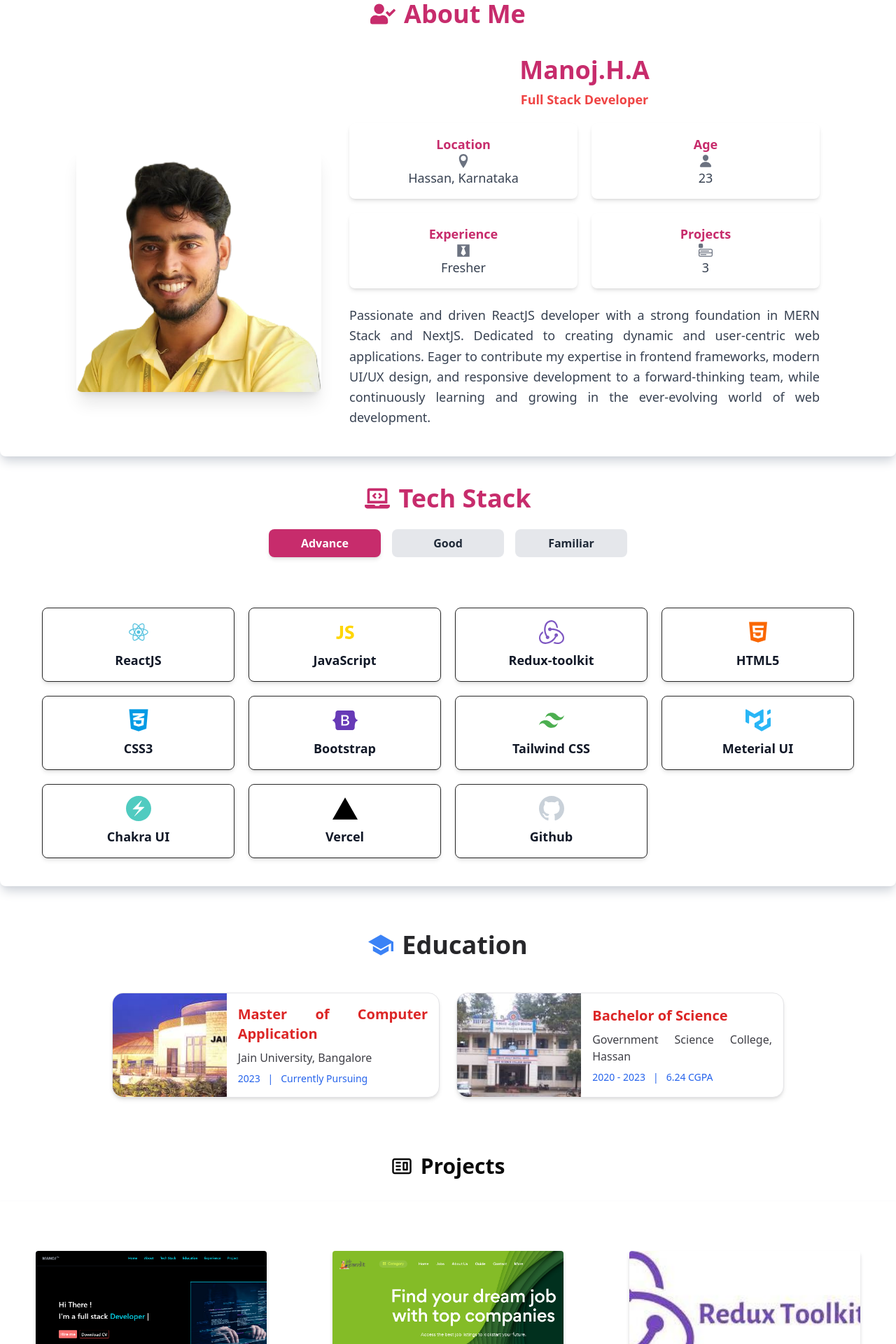
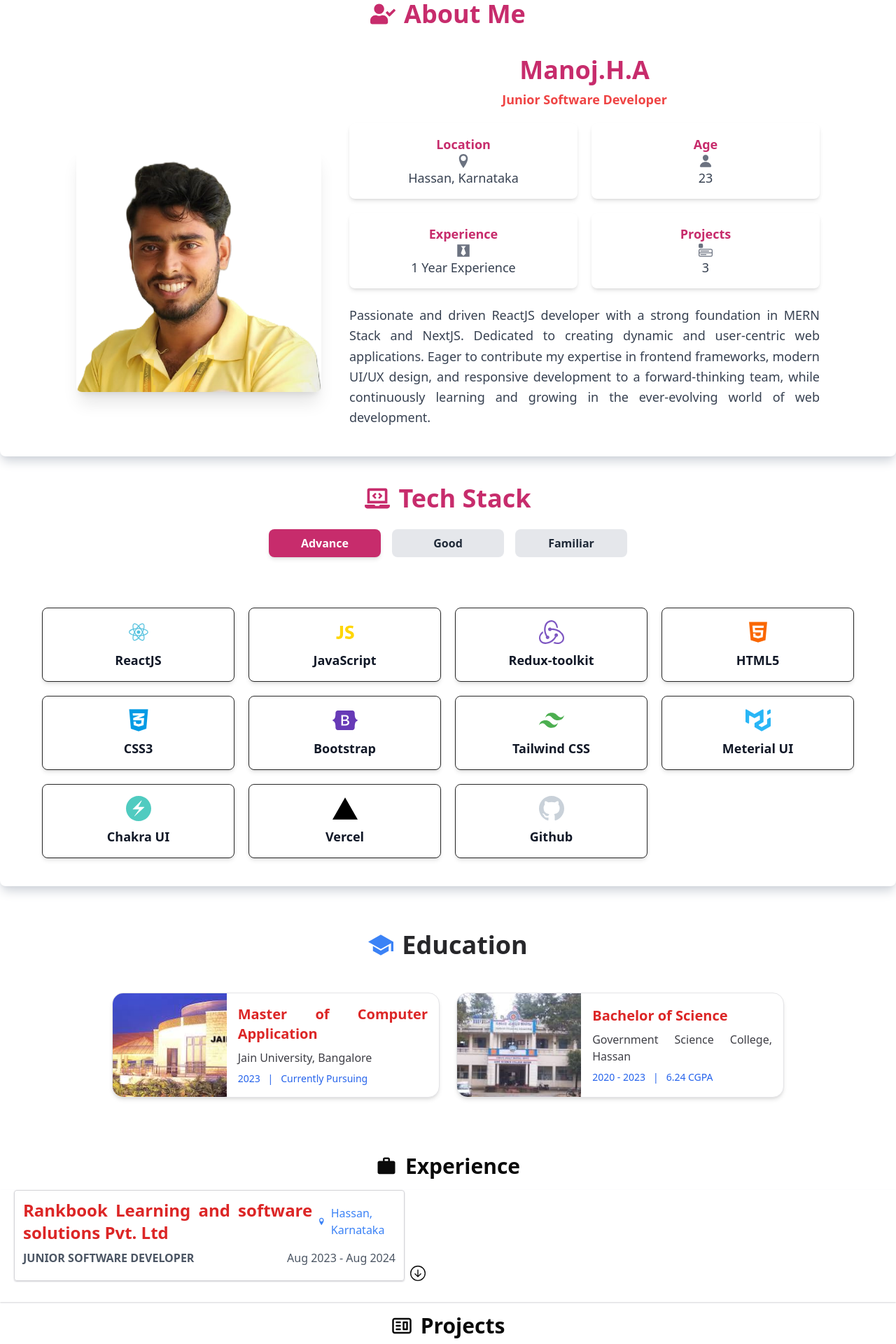
Before and after one commit to ashokmanoj/myportfolio, a Next.js app: page / in a window 1280 px wide. Shown: the part 840-2760 px from the top of the page at 70% size. Built offline with nearby package versions, Linux system fonts and the light colour scheme; no server answers.

Commit message:
small changes are added

```diff
--- a/constants/ExperienceData.jsx
+++ b/constants/ExperienceData.jsx
@@ -1,20 +1,20 @@
 export const ExperienceData = [
   {
-    companyName: "Good Tech MIND",
-    location: "Kolkata, India",
-    role: "MERN STACK INTERN",
-    fromTo: "Aprile 2023 - June 2023",
+    companyName: "Rankbook Learning and software solutions Pvt. Ltd",
+    location: "Hassan, Karnataka",
+    role: "JUNIOR SOFTWARE DEVELOPER",
+    fromTo: "Aug 2023 - Aug 2024",
     description:
-      "In this internship, I worked on many projects, including an eCommerce application and a real-time chat system. Through this internship, I gained a strong command of Redux and Redux Toolkit. After completing this internship, I have gained the confidence and skills needed to develop a full-stack application for a real-world eCommerce site.",
+      "At RankBook Learning, I contributed to the development of web applications, leveraging JavaScript and HTML to improve app functionality and significantly enhance website performance. Skilled in React.js and efficient time management, I specialise in delivering responsive, user-friendly web solutions. My experience includes developing customized content management systems (CMS) and integrating APIs seamlessly, showcasing a balance of technical expertise and practical application.",
     side: "left",
   },
-  {
-    companyName: "MILLENNIA AHEAD TECHNOLIOIES",
-    location: "Nagpur, India",
-    role: "REACT JS INTERN",
-    fromTo: "December 2022 - March 2023",
-    description:
-      "During this internship, we worked for a startup company to build an online salon appointment booking platform. In my first internship, I learned about version control tools like Git and GitHub. I spent a lot of time improving my skills in building UI and UX to advance my proficiency in CSS styling and JavaScript logic.",
-    side: "right",
-  },
+  // {
+  //   companyName: "MILLENNIA AHEAD TECHNOLIOIES",
+  //   location: "Nagpur, India",
+  //   role: "REACT JS INTERN",
+  //   fromTo: "December 2022 - March 2023",
+  //   description:
+  //     "During this internship, we worked for a startup company to build an online salon appointment booking platform. In my first internship, I learned about version control tools like Git and GitHub. I spent a lot of time improving my skills in building UI and UX to advance my proficiency in CSS styling and JavaScript logic.",
+  //   side: "right",
+  // },
 ];
--- a/constants/ProjectsData.js
+++ b/constants/ProjectsData.js
@@ -18,11 +18,11 @@
         techs: ["ReactJS", "ContextAPI", "NextJS", "Supabase"]
     },
     {
-        projectName: "Redux Toolkit ",
-        liveUrl: "https://github.com/ashokmanoj/redux_toolkit",
-        githubUrl: "https://github.com/ashokmanoj/redux_toolkit",
+        projectName: "Women Safety",
+        liveUrl: "https://women-sefety.vercel.app/",
+        githubUrl: "https://github.com/ashokmanoj/women_sefety",
         projectImage: {
-            imageUrl: "/images/redux.jpeg"
+            imageUrl: "/images/womensefety.png"
         },
         techs: ["ReactJS", "NodeJS",  "Redux Toolkit"]
     }
--- a/layout/footer/Footer.jsx
+++ b/layout/footer/Footer.jsx
@@ -4,7 +4,9 @@
   return (
     <Fragment>
       <div className="p-2 dark:bg-black bg-[#ecf8f9] font-sans text-lg text-center">
-        @Manu 2024
+        {/* Auto Update only year */}
+        {new Date().getFullYear()}@Manu
+
       </div>
     </Fragment>
   );
--- a/pages/index.js
+++ b/pages/index.js
@@ -5,6 +5,7 @@
 import ShoveeModal from "@/utils/ShoveeModal";
 import About from "@/sections/about";
 import Education from "@/sections/education";
+import Experience from "@/sections/experience";
 // import Experience from "@/sections/experience";
 const Navbar = dynamic(() => import("@/layout/navbar/Navbar"))
 const Footer = dynamic(() => import("@/layout/footer/Footer"))
@@ -63,8 +64,8 @@
           <Skills />
           {/* Education */}
           <Education />
-          {/* Experience
-          <Experience /> */}
+          {/* Experience */}
+          <Experience />
           {/* Projects */}
           <Projects />
           {/* SocialMedia */}
--- a/sections/Intro.jsx
+++ b/sections/Intro.jsx
@@ -61,7 +61,7 @@
           >
             <p className='text-lg sm:text-xl md:text-2xl font-semibold text-gray-900 dark:text-gray-100'>Hi There !</p>
             <p className='text-xl sm:text-2xl md:text-4xl font-bold text-gray-900 dark:text-white'>
-              I&apos;m a full stack
+              I&apos;m a Junior software
               <span className='text-[#c72c6c] dark:text-[#07d0e5]'> Developer |</span>
             </p>
             <div className='flex flex-col items-center sm:flex-row justify-center md:justify-start gap-3 mt-6'>
--- a/sections/about.jsx
+++ b/sections/about.jsx
@@ -57,14 +57,14 @@
           <p className="text-4xl font-bold text-[#c72c6c] dark:text-[#07d0e5] flex items-center justify-center">
             Manoj.H.A
           </p>
-          <p className="mt-2 text-lg font-semibold text-red-500 flex items-center justify-center">Full Stack Developer</p>
+          <p className="mt-2 text-lg font-semibold text-red-500 flex items-center justify-center">Junior Software Developer</p>
 
           {/* Details Grid */}
           <div className="grid grid-cols-2 gap-5 mt-5">
             {[
               { title: "Location", value: "Hassan, Karnataka", icon: <ImLocation /> },
               { title: "Age", value: "23", icon: <IoPerson /> },
-              { title: "Experience", value: "Fresher", icon: <FaBlackTie /> },
+              { title: "Experience", value: "1 Year Experience", icon: <FaBlackTie /> },
               { title: "Projects", value: "3", icon: <BsMenuAppFill /> },
             ].map((item, index) => (
               <div
--- a/utils/Resume.jsx
+++ b/utils/Resume.jsx
@@ -5,7 +5,7 @@
     <Fragment>
       <div className="dark:bg-[#0ab0c2] m-auto mt-6 py-2 px-6 rounded w-fit dark:hover:bg-[#078795] bg-[#f91071] hover:bg-[#c72c6c] text-white font-bold z-10">
         <a
-          href="https://drive.google.com/file/d/1mh9pvt8hL9GLbPWWC7cKdlR0PAsl1r5Y/view?usp=sharing"
+          href="https://drive.google.com/file/d/1i02fNMVf2MguxCCzbyEbs1uhOdUQ_JH-/view?usp=sharing"
           target="_blank"
         >
           Resume
```
Also changed, not shown: public/images/womensefety.png (added).
